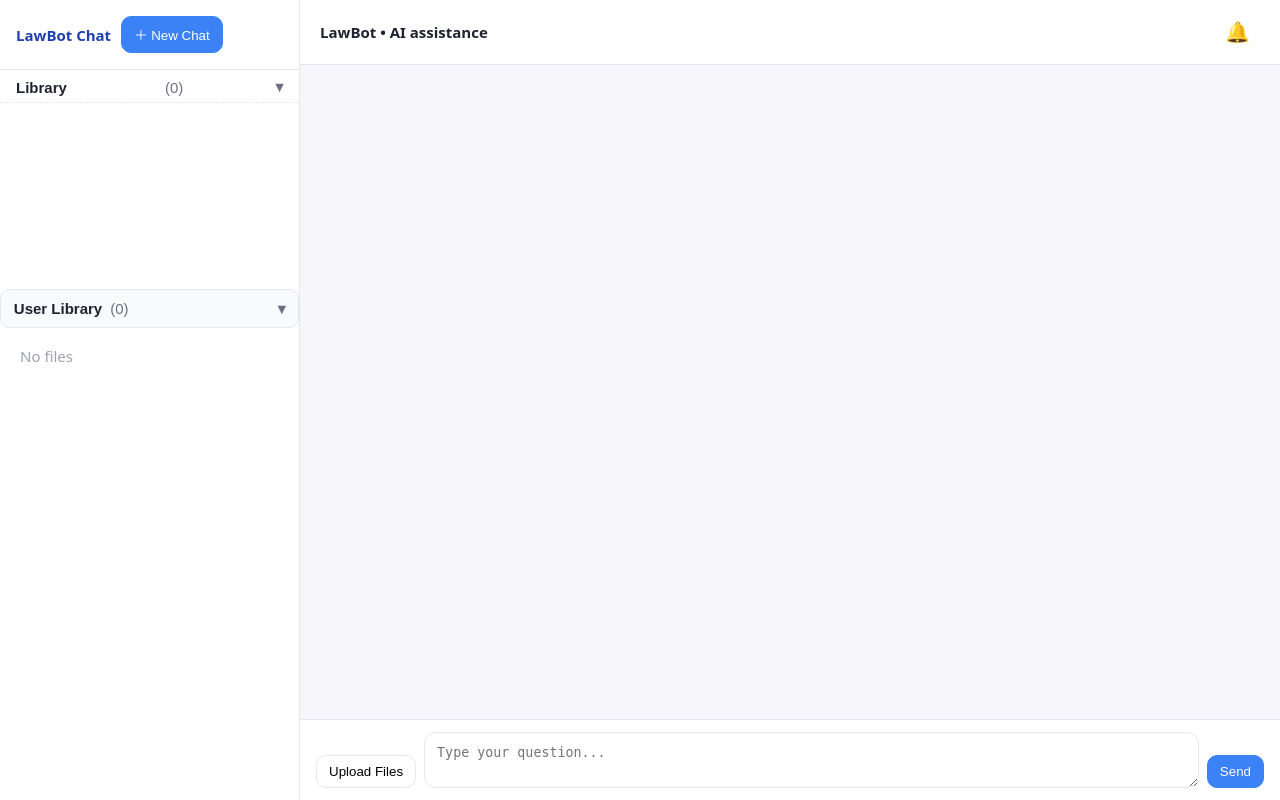
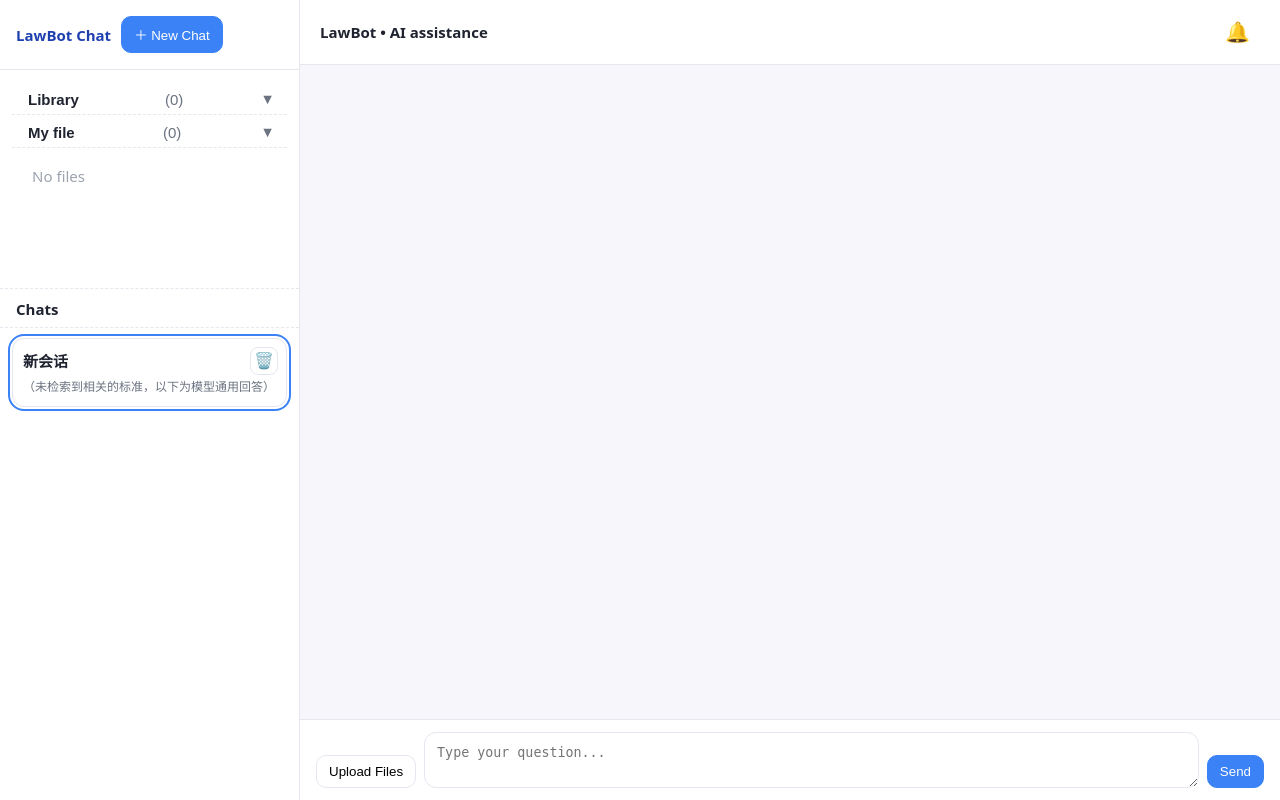
Before and after one commit to Vidsc/llm_lawbot, a Django app: page / in a window 1280 px wide. Run offline with Django 4.2, Linux system fonts and the light colour scheme; data that the repository does not hold is empty.

Commit message:
Update index.html

```diff
--- a/frontend/templates/index.html
+++ b/frontend/templates/index.html
@@ -16,6 +16,63 @@
     }
     .icon-btn:hover { background: #f1f5f9; border-radius: 50%; }
 
+    /* ↑右侧铃铛按钮保留 */
+
+    /* ===== 左侧上半区合并块：Library + My file ===== */
+    .resources-box{
+      flex: 0 0 50%;              /* 上半区占左栏的一半 */
+      padding: 12px 12px 0;
+      overflow-y: auto;           /* 只在这层滚动，内部不再出现第二个滚动条 */
+      border-bottom: 1px dashed var(--border);
+      background: #fff;
+    }
+
+    /* Library 标题样式（与 Chats 风格统一） */
+    .lib-toggle{
+      width: 100%;
+      text-align: left;
+      padding: 8px 16px 6px;
+      background: #fff;
+      border: none;
+      border-bottom: 1px dashed var(--border);
+      cursor: pointer;
+      font-weight: 700;
+      font-size: 15px;
+      color: var(--text);
+      display: flex; align-items: center; justify-content: space-between;
+    }
+    .lib-toggle .chev{ transition: transform .2s; color: var(--muted); }
+    .lib-toggle .chev.up{ transform: rotate(180deg); }
+    .lib-count{ margin-left: 6px; color: var(--muted); font-weight: 400; }
+
+    /* Library 内容（不滚动，跟随上层滚动） */
+    .library-panel{ max-height:0; overflow:hidden; transition:max-height .25s ease, padding .25s ease; padding:0 16px; }
+    .library-panel.open{ max-height:260px; padding:6px 16px 10px; }
+    .library-list{ display:flex; flex-direction:column; gap:6px; }
+    .library-list .lib-item{ text-decoration:none; color:#1e40af; font-weight:500; font-size:14px; line-height:1.5; }
+    .library-list .lib-item:hover{ text-decoration:underline; }
+
+    /* ===== My file 小样式（与你现有一致） ===== */
+    .user-lib-header {
+      display:flex; align-items:center; gap:.5rem;
+      width:100%; padding:.6rem 1rem .4rem 1rem;
+      background:#fff; border:none; border-bottom:1px dashed var(--border);
+      font-weight:700; cursor:pointer; font-size:15px; color:var(--text);
+      justify-content: space-between;
+    }
+    .user-lib-header .count { color:#6b7280; font-weight:500; }
+    .user-lib-header .chev { margin-left:auto; }
+    .user-lib-panel { margin:.5rem 0 .75rem; padding: 0 16px; }
+    .user-lib-list .lib-item{
+      display:flex; align-items:center; justify-content:space-between;
+      gap:.5rem; padding:.55rem .75rem; margin:.4rem 0;
+      background:#fff; border:1px solid #e5e7eb; border-radius:10px;
+    }
+    .user-lib-list .lib-link{ color:#2563eb; text-decoration:none; word-break:break-all; }
+    .user-lib-list .lib-link:hover{ text-decoration: underline; }
+    .btn-icon.trash{ background:transparent; border:none; cursor:pointer; font-size:16px; }
+    .muted{ color:#9ca3af; padding:.5rem .25rem; }
+
     /* 上传结果面板（限高+自动收起） */
     #uploadResult{
       display:none;
@@ -30,25 +87,6 @@
       max-height:160px;
       overflow:auto;
     }
-
-    /* User Library 小样式（复用现有库的类名会自动继承主题样式） */
-    .user-lib-header {
-      display:flex; align-items:center; gap:.5rem;
-      width:100%; padding:.6rem .8rem;
-      background:#f8fafc; border:1px solid #e2e8f0; border-radius:10px;
-      font-weight:700; cursor:pointer;
-    }
-    .user-lib-header .count { color:#6b7280; font-weight:500; }
-    .user-lib-header .chev { margin-left:auto; }
-    .user-lib-panel { margin:.5rem 0 .75rem; }
-    .user-lib-list .lib-item{
-      display:flex; align-items:center; justify-content:space-between;
-      gap:.5rem; padding:.55rem .75rem; margin:.4rem 0;
-      background:#fff; border:1px solid #e5e7eb; border-radius:10px;
-    }
-    .user-lib-list .lib-link{ color:#2563eb; text-decoration:none; word-break:break-all; }
-    .btn-icon.trash{ background:transparent; border:none; cursor:pointer; font-size:16px; }
-    .muted{ color:#9ca3af; padding:.5rem .25rem; }
   </style>
 </head>
 <body>
@@ -61,22 +99,21 @@
       </div>
 
       <div class="sidebar-body">
-        <!-- Library（原有） -->
-        <div class="message-box">
+        <!-- ✅ 上半：把 Library + My file 合并到同一块 -->
+        <div class="resources-box">
+          <!-- Library（折叠） -->
           <button id="toggle-library" class="lib-toggle">
-            Library <span id="lib-count" class="lib-count">(0)</span>
+            <span>Library</span>
+            <span id="lib-count" class="lib-count">(0)</span>
             <span class="chev">▾</span>
           </button>
           <div id="library-panel" class="library-panel">
             <div id="library-list" class="library-list">（展开后自动加载…）</div>
           </div>
-        </div>
 
-        <!-- User Library（新增） -->
-        <div class="message-box">
-          <button id="toggle-user-library" class="user-lib-header">
-            <span>User Library</span>
-            <span id="user-library-count" class="count">(0)</span>
+          <!-- My file（折叠） -->
+          <button id="toggle-user-library" class="lib-toggle">
+            My file <span id="user-library-count" class="lib-count">(0)</span>
             <span class="chev">▾</span>
           </button>
           <div id="user-library-panel" class="user-lib-panel">
@@ -84,7 +121,7 @@
           </div>
         </div>
 
-        <!-- 会话列表 -->
+        <!-- ✅ 下半：会话列表（Chats 仍占左侧的一半） -->
         <div class="session-container">
           <div class="session-header">Chats</div>
           <div id="session-list" class="session-list"></div>
@@ -132,9 +169,9 @@
   <input id="upload-input" type="file" accept="application/pdf" multiple style="display:none;">
 
   <!-- 你项目原有前端逻辑 -->
-  <script src="/static/app.js?v=ref-click-1"></script>
+  <script src="/static/app.js?v=merge-lib"></script>
 
-  <!-- 上传逻辑（成功后刷新 User Library） -->
+  <!-- 上传逻辑（成功后刷新 My file） -->
   <script>
     (function () {
       const input = document.getElementById('upload-input');
@@ -159,7 +196,7 @@
           const chunksCnt = (json.ingested || []).reduce((s, x) => s + (x.chunks || 0), 0);
           out.textContent = `Uploaded ${filesCnt} file(s), ${chunksCnt} chunk(s) ingested.`;
 
-          // 刷新 User Library
+          // 刷新 My file
           if (typeof window.refreshUserLibrary === 'function') window.refreshUserLibrary();
 
           setTimeout(() => { out.style.display = 'none'; }, 3000);
@@ -174,7 +211,7 @@
     })();
   </script>
 
-  <!-- User Library：渲染/删除 + 记住展开状态（默认展开） -->
+  <!-- My file：渲染/删除 + 记住展开状态（默认展开） -->
   <script>
     (function () {
       const listEl    = document.getElementById('user-library-list');
```
